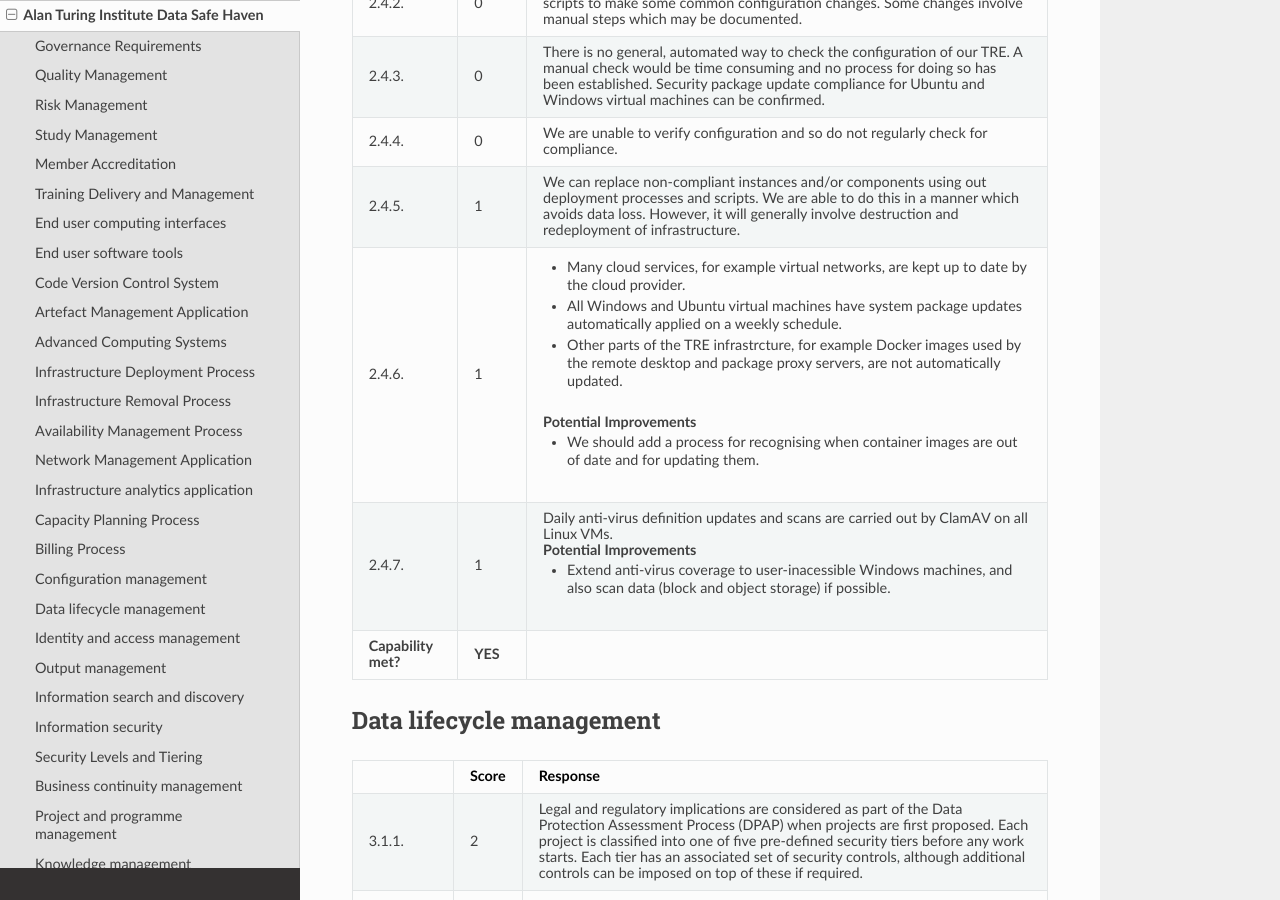
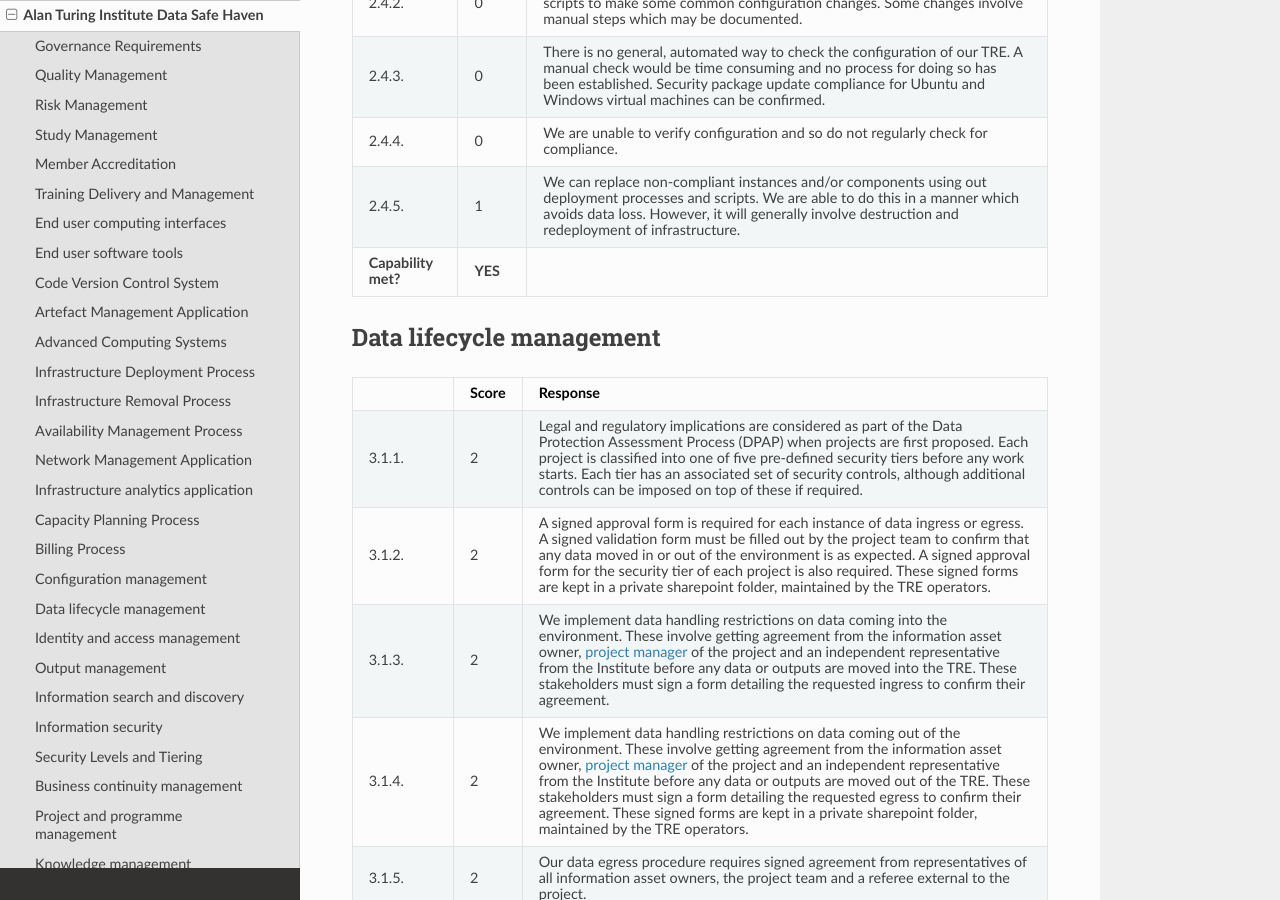
Before and after one commit to sa-tre/satre-specification, a Sphinx documentation site: the page built from docs/source/evaluations/alan_turing_institute.md, in a window 1280 px wide and 900 px high, scrolled down 14516 px. Built offline with Sphinx 7.4.7 and the Read the Docs theme 2.0.0, drawn with Linux system fonts in a browser that asks for light colours; some of the changed text lies outside the part shown.

Commit message:
:wrench: Renumber Turing self-evaluation

```diff
--- a/docs/source/evaluations/alan_turing_institute.md
+++ b/docs/source/evaluations/alan_turing_institute.md
@@ -716,18 +716,6 @@
   - We can replace non-compliant instances and/or components using out deployment processes and scripts.
     We are able to do this in a manner which avoids data loss.
     However, it will generally involve destruction and redeployment of infrastructure.
-* - 2.4.6.
-  - 1
-  - - Many cloud services, for example virtual networks, are kept up to date by the cloud provider.
-    - All Windows and Ubuntu virtual machines have system package updates automatically applied on a weekly schedule.
-    - Other parts of the TRE infrastrcture, for example Docker images used by the remote desktop and package proxy servers, are not automatically updated.
-    ##### Potential Improvements
-    - We should add a process for recognising when container images are out of date and for updating them.
-* - 2.4.7.
-  - 1
-  - Daily anti-virus definition updates and scans are carried out by ClamAV on all Linux VMs.
-    ##### Potential Improvements
-    - Extend anti-virus coverage to user-inacessible Windows machines, and also scan data (block and object storage) if possible.
 * - **Capability met?**
   - **YES**
   -
@@ -940,37 +937,37 @@
     #### Potential improvements
     - We could try to find a way to securely run penetration tests on our production environments rather than setting up dedicated testing environments.
     - We should run regular security tests rather than only doing so at deployment time.
-* - 3.5.6.
+* - 3.5.7.
   - 2
   - We rely on Azure platform level encryption.
     This is done via platform managed keys rather than customer managed keys.
     #### Potential improvements
     - We could take over management of our own encryption keys but we would then need an independent solution for securing these.
-* - 3.5.7.
+* - 3.5.8.
   - 2
   - We use Azure Storage Explorer to securely copy data from a local or cloud datasource to our TRE, and from our TRE to known external locations.
     Connections made through Azure Storage Explorer are encrypted.
     User connections to access the TRE are made over https.
-* - 3.5.8.
+* - 3.5.9.
   - 0
   - Once a user has access to a TRE, they are able to work with any input data in a collaborative space.
     Any transfer of data within the TRE would be a movement from one folder to another on the same virtual machine.
     This would be restricted to the approved users who already have access, and so encryption is not needed.
-* - 3.5.9.
+* - 3.5.10.
   - 2
   - We rely on Azure's encryption implementation and trust that this is kept up to date.
     Details are available [here](https://learn.microsoft.com/en-us/azure/security/fundamentals/encryption-atrest).
-* - 3.5.10.
+* - 3.5.11.
   - 2
   - We rely on Azure's secure key management practices and trust that these are kept up to date.
     Details are available [here](https://learn.microsoft.com/en-us/azure/security/fundamentals/encryption-atrest#azure-key-vault).
-* - 3.5.11.
+* - 3.5.12.
   - 1
   - We do not apply physical protection methods.
     Our infrastructure is virtual and we allow users to connect on their own devices from an allowed IP address.
     Our terms-of-use require that users take reasonable precautions against physical attack.
     For example, connecting from a location that is as secure as practical such as via a VPN from a home office rather than insecure wifi in a public area.
-* - 3.5.12.
+* - 3.5.13.
   - 2
   - We are not hosting data that has specific regulatory requirements.
 * - **Capability met?**
```
Also changed, not shown: other parts of docs/source/evaluations/alan_turing_institute.md (+13 -4 lines).
